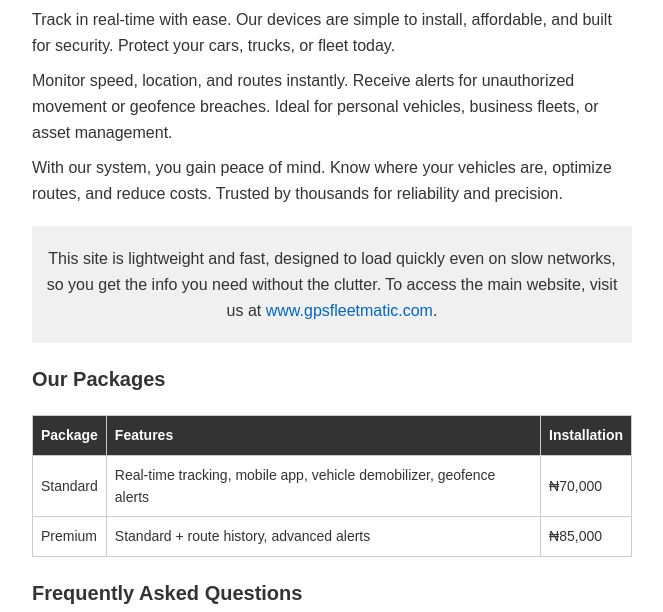
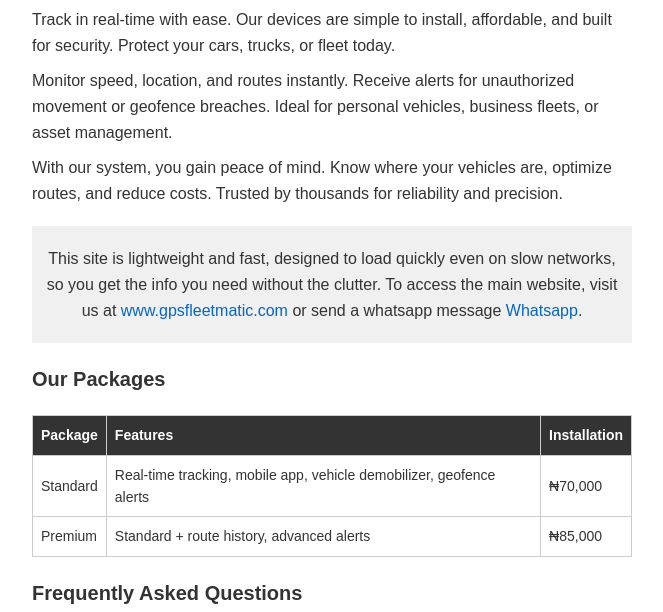
Before and after one commit to nvnnyz/gps_tracking, a plain HTML site: page index.html in a window 1280 px wide. Shown: the part 188-800 px from the top of the page, without its empty margins (308-971 px from the left). Drawn offline with Linux system fonts and the light colour scheme.

Commit message:
index.html

```diff
--- a/index.html
+++ b/index.html
@@ -62,7 +62,7 @@
     <p>Monitor speed, location, and routes instantly. Receive alerts for unauthorized movement or geofence breaches. Ideal for personal vehicles, business fleets, or asset management.</p>
     <p>With our system, you gain peace of mind. Know where your vehicles are, optimize routes, and reduce costs. Trusted by thousands for reliability and precision.</p>
     <div class="why">
-        <p>This site is lightweight and fast, designed to load quickly even on slow networks, so you get the info you need without the clutter. To access the main website, visit us at <a href="https://www.gpsfleetmatic.com">www.gpsfleetmatic.com</a>.</p>
+        <p>This site is lightweight and fast, designed to load quickly even on slow networks, so you get the info you need without the clutter. To access the main website, visit us at <a href="https://www.gpsfleetmatic.com">www.gpsfleetmatic.com</a> or send a whatsapp message <a href="wa.me/2348033233325">Whatsapp</a>.</p>
     </div>
     <h2 id="packages">Our Packages</h2>
     <table>
```
